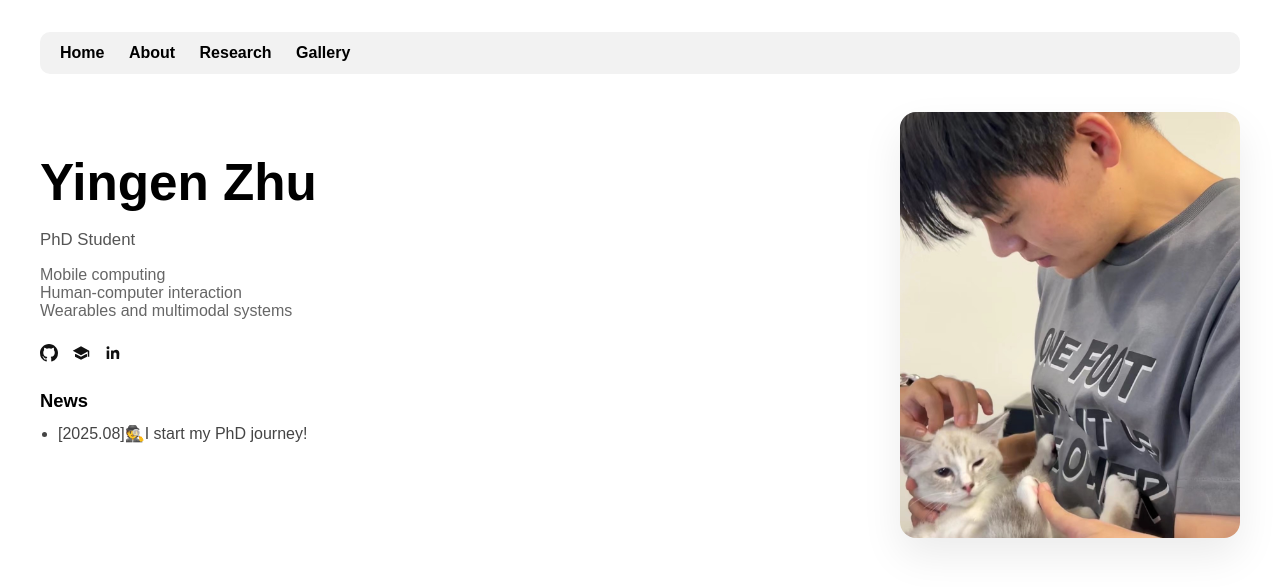
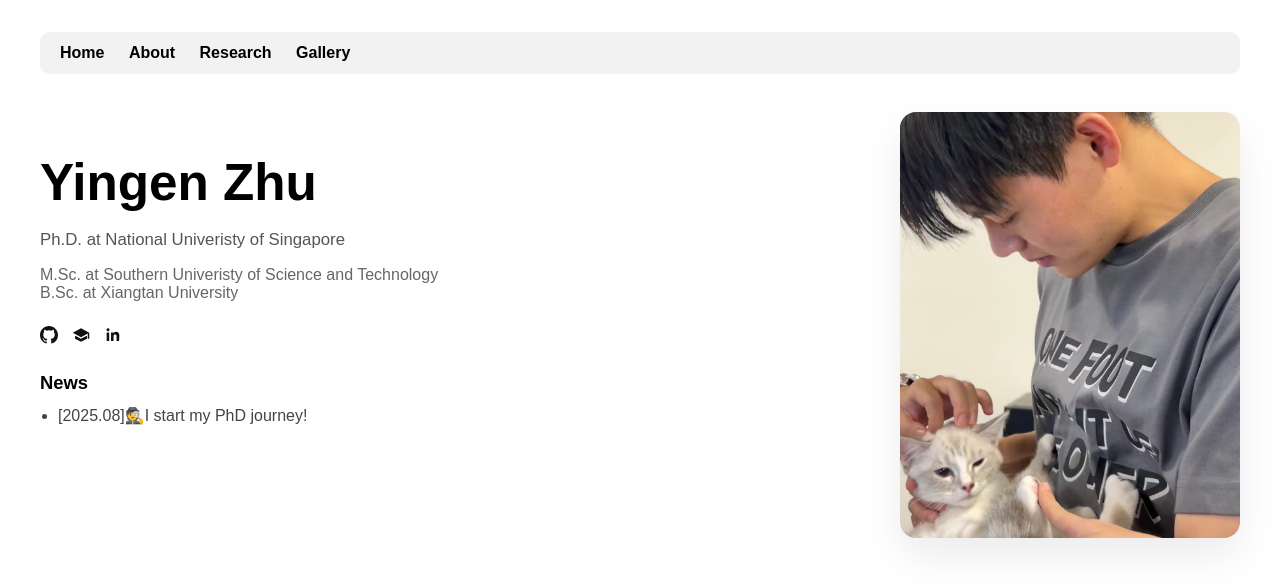
Before and after one commit to yingen-zhu/yingen-zhu.github.io, a Jekyll site: the page built from index.md, in a window 1280 px wide. Shown: the top 587 px of the page. Built offline with Jekyll 4.4.1, drawn with Linux system fonts in a browser that asks for light colours.

Commit message:
Update index.md

```diff
--- a/index.md
+++ b/index.md
@@ -104,8 +104,8 @@ title: Home
 <div class="profile-grid">
   <div class="profile-intro">
     <p class="profile-title">Yingen Zhu</p>
-    <p class="profile-subtitle">PhD Student</p>
-    <p class="profile-line">Mobile computing<br>Human-computer interaction<br>Wearables and multimodal systems</p>
+    <p class="profile-subtitle">Ph.D. at National Univeristy of Singapore</p>
+    <p class="profile-line">M.Sc. at Southern Univeristy of Science and Technology<br>B.Sc. at Xiangtan University</p>
 
     <div class="profile-panel">
       <div class="profile-links">
```
